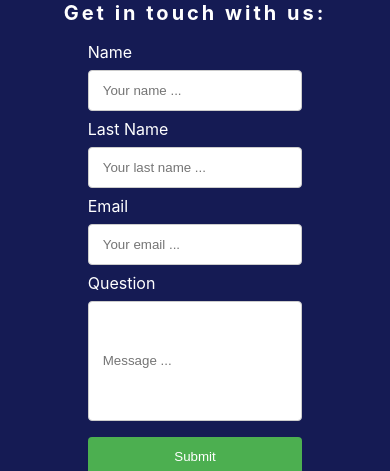
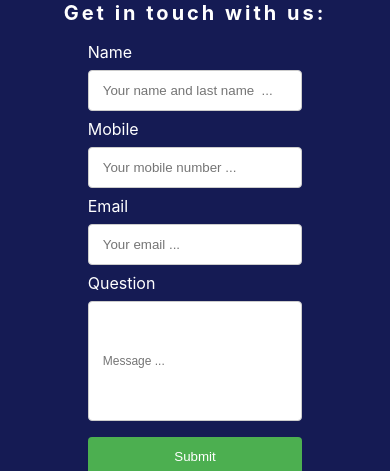
Before and after one commit to Adrian-Edu/best-web-design, a React (Create React App) app: page /contact in a window 390 px wide. Shown: the part 186-657 px from the top of the page. Built offline with nearby package versions, Linux system fonts and the light colour scheme.

Commit message:
progresez

```diff
--- a/src/pages/contact/contact.css
+++ b/src/pages/contact/contact.css
@@ -19,6 +19,7 @@
 
 .contact-p {
   text-align: center;
+  border-radius: 10px;
 }
 
 .container-contact > input[type="text"],
@@ -52,7 +53,9 @@ select {
 }
 
 .contact-message {
+  width: 30%;
   height: 120px;
+  font-size: 17px;
 }
 
 label {
@@ -80,6 +83,9 @@ label {
     width: 40%;
     text-align: left;
   }
+  .contact-message {
+    width: 40%;
+  }
 }
 
 @media screen and (max-width: 900px) {
@@ -96,4 +102,18 @@ label {
     width: 55%;
     text-align: left;
   }
+  .contact-message {
+    width: 55%;
+  }
 }
+
+@media screen and (max-width: 600px) {
+  .container-contact span {
+    font-size: 12.5px;
+    font-weight: 600;
+  }
+  .contact-message {
+    width: 55%;
+    font-size: 12px;
+  }
+}
--- a/src/pages/contact/contact.jsx
+++ b/src/pages/contact/contact.jsx
@@ -7,6 +7,7 @@ function Contact(props) {
   const [sender, setSender] = useState({
     name: "",
     lastname: "",
+    mobile: "",
     email: "",
     question: "",
   });
@@ -18,8 +19,8 @@ function Contact(props) {
     setSender({ ...sender, name: e.target.value });
   };
 
-  const handleLastNameInput = (e) => {
-    setSender({ ...sender, lastname: e.target.value });
+  const handleMobileInput = (e) => {
+    setSender({ ...sender, mobile: e.target.value });
   };
 
   const handleEmailInput = (e) => {
@@ -32,16 +33,14 @@ function Contact(props) {
 
   const handleSubmit = (e) => {
     e.preventDefault();
-
     if (
       sender.name &&
-      sender.lastname &&
+      sender.mobile &&
       sender.email &&
       sender.question !== ""
     ) {
       setValid(true);
     }
-
     setSubmitted(true);
   };
 
@@ -49,7 +48,7 @@ function Contact(props) {
 
   useEffect(() => {
     formRef.current?.reset();
-  }, [submitted, valid]);
+  }, [valid]);
 
   return (
     <section>
@@ -65,28 +64,29 @@ function Contact(props) {
           type="text"
           id="fname"
           name="firstname"
-          placeholder="Your name ..."
+          placeholder="Your name and last name  ..."
           onChange={handleNameInput}
         ></input>
-        {submitted && !sender.name ? (
+        {submitted && sender.name.length <= 2 ? (
           <div>
-            <span style={{ color: `${props.textColor}` }}>
-              Please fill in the name field!
+            <span style={{ color: `red` }}>
+              Name must have at least 3 characters!
             </span>
           </div>
         ) : null}
-        <label style={{ color: `${props.textColor}` }}>Last Name</label>
+
+        <label style={{ color: `${props.textColor}` }}>Mobile</label>
         <input
           type="text"
-          id="lname"
-          name="lastname"
-          placeholder="Your last name ..."
-          onChange={handleLastNameInput}
+          id="mobile"
+          name="mobile"
+          placeholder="Your mobile number ..."
+          onChange={handleMobileInput}
         ></input>
-        {submitted && !sender.lastname ? (
+        {submitted && sender.mobile.length <= 9 ? (
           <div>
-            <span style={{ color: `${props.textColor}` }}>
-              Please fill in the last name field!
+            <span style={{ color: `red` }}>
+              Mobile must have at least 10 characters!
             </span>
           </div>
         ) : null}
@@ -99,10 +99,10 @@ function Contact(props) {
           placeholder="Your email ..."
           onChange={handleEmailInput}
         ></input>
-        {submitted && !sender.email ? (
+        {submitted && sender.email.length <= 14 ? (
           <div>
-            <span style={{ color: `${props.textColor}` }}>
-              Please fill your email!
+            <span style={{ color: `red` }}>
+              Email must have at least 15 characters!
             </span>
           </div>
         ) : null}
@@ -116,10 +116,10 @@ function Contact(props) {
           placeholder="Message ..."
           onChange={handleQuestionInput}
         ></input>
-        {submitted && !sender.question ? (
+        {submitted && sender.question.length <= 20 ? (
           <div>
-            <span style={{ color: `${props.textColor}` }}>
-              Please fill the question!
+            <span style={{ color: `red` }}>
+              Question must have at least 20 characters!
             </span>
           </div>
         ) : null}
@@ -127,18 +127,19 @@ function Contact(props) {
         <input type="submit" value="Submit"></input>
         {submitted && valid ? (
           <div
+            className="contact-message "
             style={{
               backgroundColor: "red",
-              fontSize: "17px",
+
               fontWeight: 700,
               height: "4.5%",
-              width: "30%",
               display: "flex",
+              textAlign: "center",
               alignItems: "center",
               justifyContent: "center",
             }}
           >
-            Your message has been successfully sent! You will hear from us soon!
+            Your message has been successfully sent!
           </div>
         ) : null}
 
```
